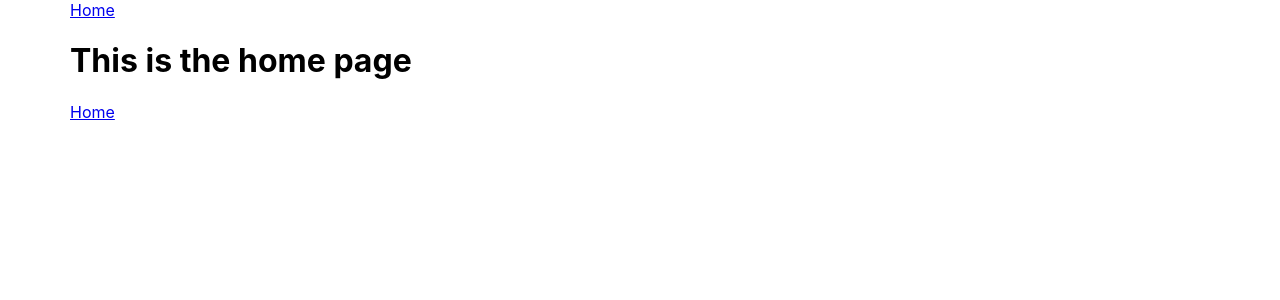
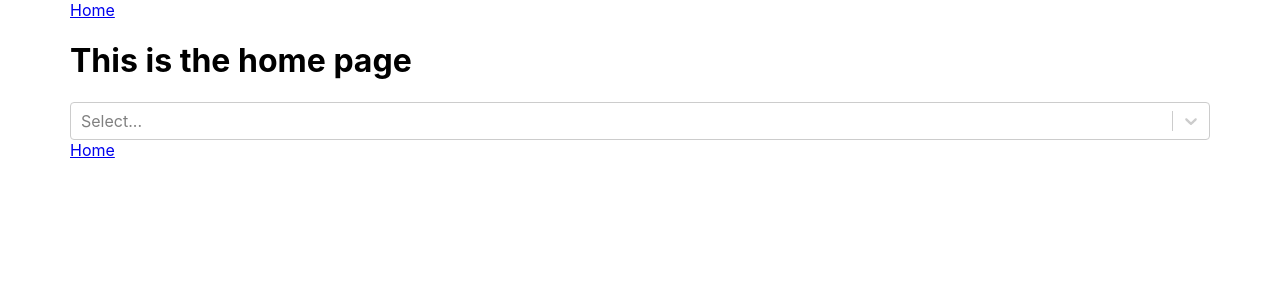
Before and after one commit to bsmith20681/flight-app-frontend, a React (Create React App) app: page / in a window 1280 px wide. Shown: the top 300 px of the page. Built offline with nearby package versions, Linux system fonts and the light colour scheme; no server answers.

Commit message:
added select for importing all airports

```diff
--- a/package.json
+++ b/package.json
@@ -11,6 +11,7 @@
     "react-dom": "^17.0.2",
     "react-router-dom": "^5.2.0",
     "react-scripts": "4.0.3",
+    "react-select": "^4.3.0",
     "sass": "^1.32.11",
     "web-vitals": "^1.1.1"
   },
--- a/src/components/SelectAirport.js
+++ b/src/components/SelectAirport.js
@@ -1,7 +1,17 @@
 import React from "react";
+import AirportCodes from "../airports.json";
+import Select from "react-select";
 
 const SelectAirport = () => {
-  return <h1>select an airport</h1>;
+  const options = [];
+  AirportCodes.data.forEach((x) => {
+    options.push({
+      label: `✈${x["City/Airport"]}, ${x.Country} - ${x["IATA code"]}`,
+      value: `${x["IATA code"]}`,
+    });
+  });
+
+  return <Select options={options} />;
 };
 
 export default SelectAirport;
--- a/src/pages/Home.js
+++ b/src/pages/Home.js
@@ -1,5 +1,7 @@
 import React, { useState, useEffect } from "react";
 import axios from "axios";
+
+import SelectAirport from "../components/SelectAirport";
 
 const Home = () => {
   const [data, setData] = useState("");
@@ -30,6 +32,7 @@ const Home = () => {
   return (
     <div className="container">
       <h1>This is the home page</h1>
+      <SelectAirport />
     </div>
   );
 };
```
Also changed, not shown: 1 other file (tests, documents, lock files or other folders).
